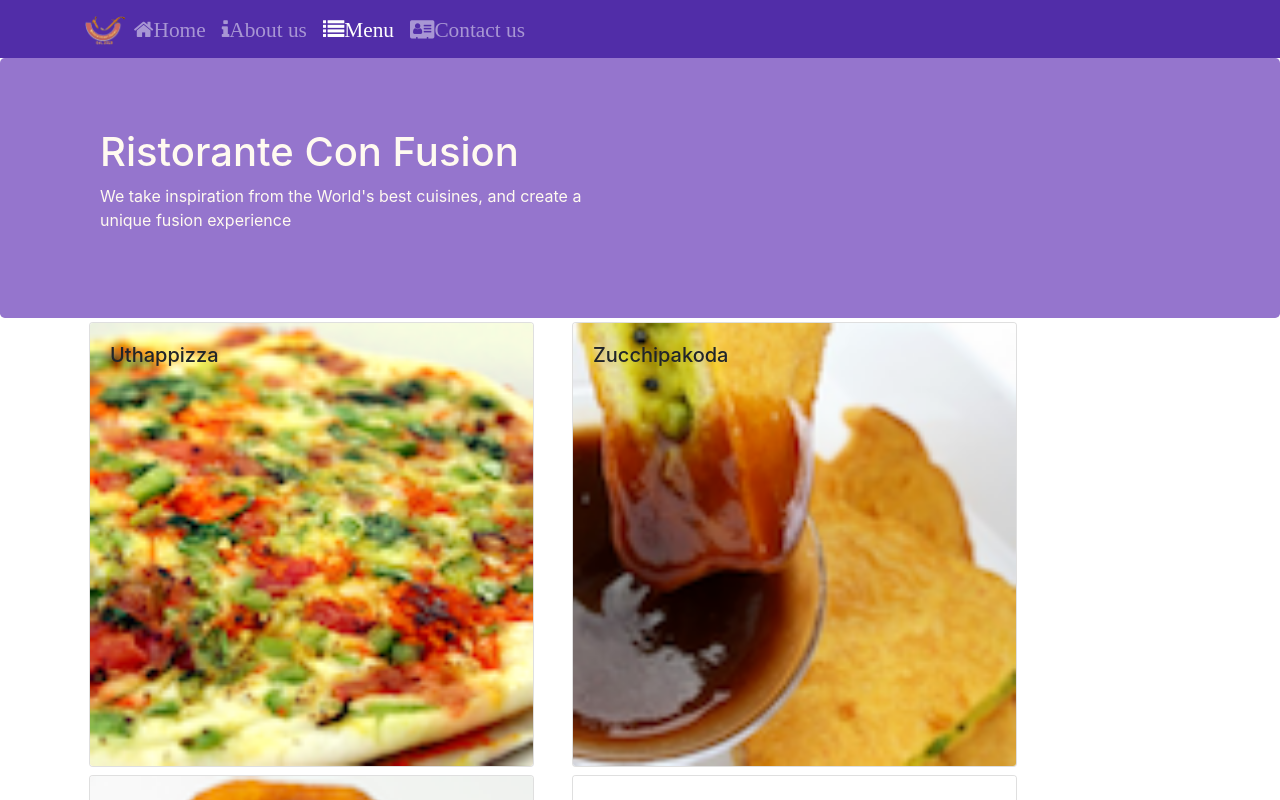
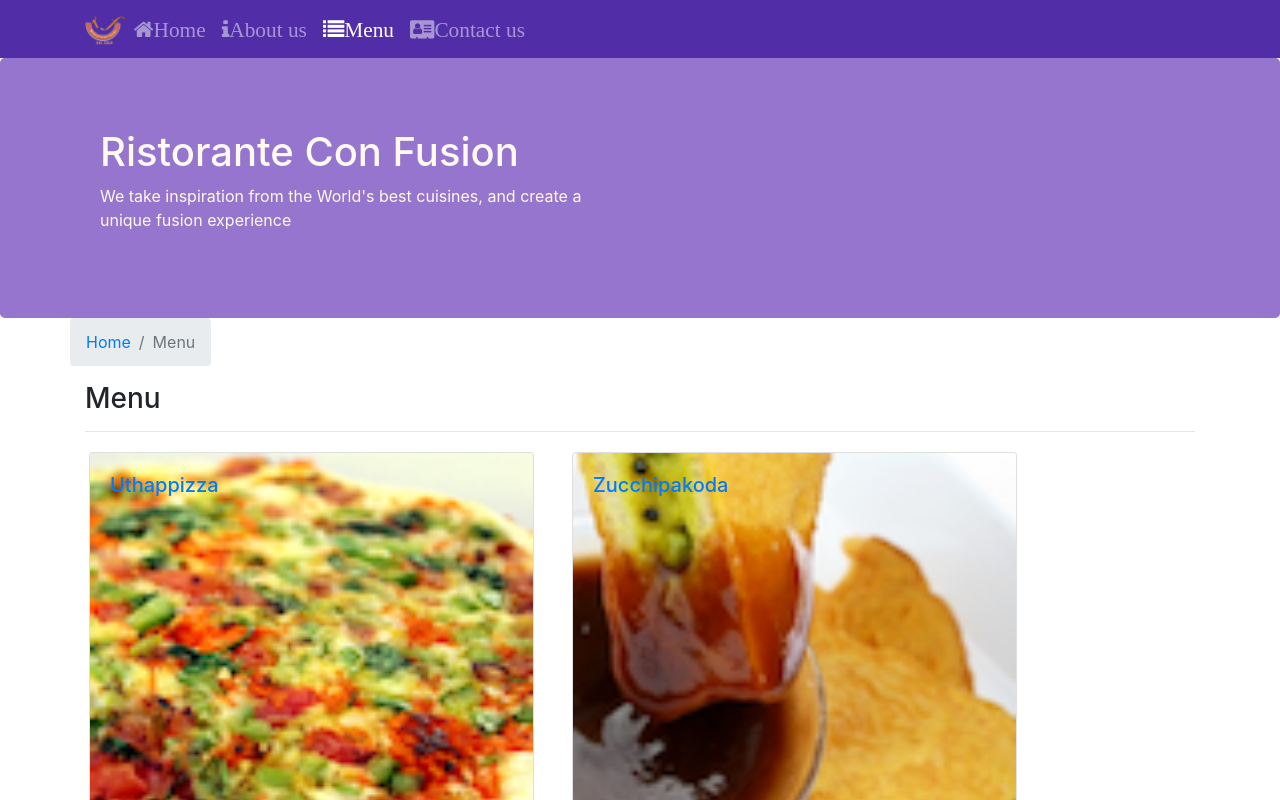
Before and after one commit to Bistro-U/ReactWorkshop, a React (Create React App) app: page /menu in a window 1280 px wide. Shown: the top 800 px of the page. Built offline with nearby package versions, Linux system fonts and the light colour scheme.

Commit message:
Single Page Applications Part 2

```diff
--- a/src/components/ContactComponent.js
+++ b/src/components/ContactComponent.js
@@ -1,8 +1,21 @@
 import React from 'react';
+import { Link } from 'react-router-dom';
+import { Breadcrumb, BreadcrumbItem } from 'reactstrap';
 
 function Contact(props) {
     return (
         <div className='container'>
+            <div className="row">
+                <Breadcrumb>
+                    <BreadcrumbItem><Link to="/home">Home</Link></BreadcrumbItem>
+                    <BreadcrumbItem active>Contact Us</BreadcrumbItem>
+                </Breadcrumb>
+                <div className="col-12">
+                    <h3>Contact Us</h3>
+                    <hr />
+                </div>
+
+            </div>
             <div className='row row-content'>
                 <div className='col-12'>
                     <h3>Location Information</h3>
--- a/src/components/DishdetailComponent.js
+++ b/src/components/DishdetailComponent.js
@@ -1,8 +1,9 @@
-import React from "react";
-import { Card, CardBody, CardImg, CardText, CardTitle } from "reactstrap";
+import React, { Component } from "react";
+import { Link } from "react-router-dom";
+import { Breadcrumb, BreadcrumbItem, Card, CardBody, CardImg, CardText, CardTitle } from "reactstrap";
 
 
-function RenderDishes({ dish }) {
+export function RenderDishes({ dish }) {
   return (
     <div className="col-12 col-sm-5">
       <Card>
@@ -16,7 +17,7 @@
   );
 }
 
-function RenderComments({ comments }) {
+export function RenderComments({ comments }) {
   const comment = comments.map((item) => {
     return (
       <div>
@@ -34,13 +35,37 @@
     </div>
   );
 }
-const DishDetail = (props) => {
-  if (props.dish != null) {
+
+class DishDetail extends Component {
+  constructor(props) {
+    super(props);
+  }
+
+  render() {
+    if (this.props.dish != null) {
+      const dish = this.props.dish;
+      const comments = this.props.comments;
       return (
         <div className="container">
           <div className="row">
-          <RenderDishes dish={props.dish} />
-          <RenderComments comments={props.dish.comments} />
+            <Breadcrumb>
+              <BreadcrumbItem><Link to="/menu">Menu</Link></BreadcrumbItem>
+              <BreadcrumbItem active>{dish.name}</BreadcrumbItem>
+            </Breadcrumb>
+            <div className="col-12">
+              <h3>{dish.name}</h3>
+              <hr />
+            </div>
+            {/* <RenderDishes dish={props.dish} />
+            <RenderComments comments={props.dish.comments} /> */}
+          </div>
+          <div className="row">
+            <div className="col-12 col-md-5 m-1">
+              <RenderDishes dish={dish} />
+            </div>
+            <div className="col-12 col-md-5 m-1">
+              <RenderComments comments={comments} />
+            </div>
           </div>
         </div>
       );
@@ -48,6 +73,23 @@
       return <div></div>;
     }
   }
+}
+
+
+// const DishDetail = (props) => {
+//   if (props.dish != null) {
+//     return (
+//       <div className="container">
+//         <div className="row">
+//           <RenderDishes dish={props.dish} />
+//           <RenderComments comments={props.dish.comments} />
+//         </div>
+//       </div>
+//     );
+//   } else {
+//     return <div></div>;
+//   }
+// }
 
 
 
--- a/src/components/MainComponent.js
+++ b/src/components/MainComponent.js
@@ -29,12 +29,19 @@
   render() {
     const HomePage = () => {
       return (
-      <Home
-        dish={this.state.dishes.filter((dish) => dish.featured)[0]}
-        promotion={this.state.promotions.filter((promo) => promo.featured)[0]}
-        leader={this.state.leaders.filter((leader) => leader.featured)[0]}
-      />);
+        <Home
+          dish={this.state.dishes.filter((dish) => dish.featured)[0]}
+          promotion={this.state.promotions.filter((promo) => promo.featured)[0]}
+          leader={this.state.leaders.filter((leader) => leader.featured)[0]}
+        />);
     }
+    const DishWithId = ({ match }) => {
+      return (
+        <DishDetail
+        dish={this.state.dishes.filter((dish) => dish.id === parseInt(match.params.dishId, 10))[0]}
+        comments={this.state.comments.filter((comment) => comment.dishId === parseInt(match.params.dishId, 10))} />
+      );
+    };
     return (
       <div>
         <Header />
@@ -42,8 +49,9 @@
         <DishDetail dish={this.state.dishes.filter((dish) => dish.id === this.state.selectedDish)[0]} /> */}
         <Switch>
           <Route path='/home' component={HomePage} />
-          <Route path='/menu' component={() => <Menu dishes={this.state.dishes} />} />
+          <Route exact path='/menu' component={() => <Menu dishes={this.state.dishes} />} />
           <Route exact path='/contactus' component={Contact} />
+          <Route path='/menu/:dishId' component={DishWithId} />
           <Redirect to="/home" />
         </Switch>
         <Footer />
--- a/src/components/MenuComponent.js
+++ b/src/components/MenuComponent.js
@@ -1,28 +1,45 @@
 import React from "react";
-import { Card, CardImg, CardImgOverlay, CardTitle } from "reactstrap";
+import { Link } from "react-router-dom";
+import { Breadcrumb, BreadcrumbItem, Card, CardImg, CardImgOverlay, CardTitle } from "reactstrap";
 
 function RenderMenuItem({ dish, onClick }) {
   return (
-    <Card onClick={() => onClick(dish.id)}>
-      <CardImg width="100%" src={dish.image} alt={dish.name} />
-      <CardImgOverlay>
-        <CardTitle>{dish.name}</CardTitle>
-      </CardImgOverlay>
+    <Card>
+      <Link to={`/menu/${dish.id}`}>
+        <CardImg width="100%" src={dish.image} alt={dish.name} />
+        <CardImgOverlay>
+          <CardTitle>{dish.name}</CardTitle>
+        </CardImgOverlay>
+      </Link>
     </Card>
   );
 }
 const Menu = (props) => {
   const menu = props.dishes.map((dish) => {
     return (
-      <div className="col-12 col-md-5 m-1" key={dish.id}>
-        <RenderMenuItem dish={dish} onClick={props.onClick} />
+      <div className="col-12 col-md-5 m-1">
+        <div key={dish.id}>
+          <RenderMenuItem dish={dish} />
+        </div>
       </div>
     );
   });
 
   return (
     <div className="container">
-      <div className="row">{menu}</div>
+      <div className="row">
+        <Breadcrumb>
+          <BreadcrumbItem><Link to="/home">Home</Link></BreadcrumbItem>
+          <BreadcrumbItem active>Menu</BreadcrumbItem>
+        </Breadcrumb>
+        <div className="col-12">
+          <h3>Menu</h3>
+          <hr />
+        </div>
+      </div>
+      <div className="row">
+        {menu}
+      </div>
     </div>
   );
 };
```
Lines whose indentation alone changed are shown as unchanged.
